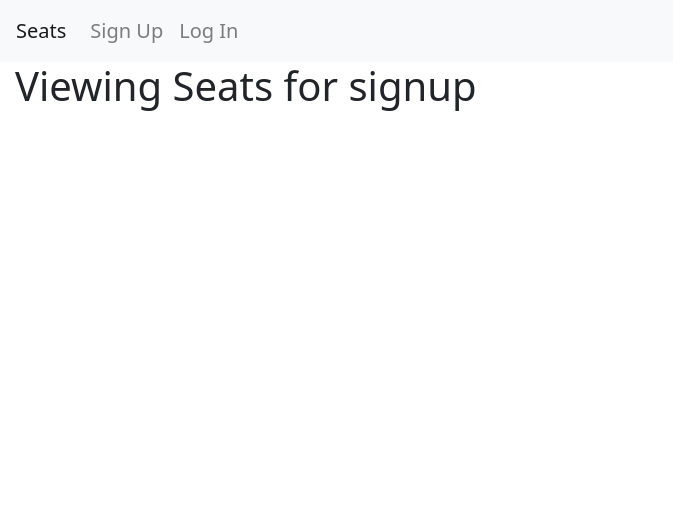
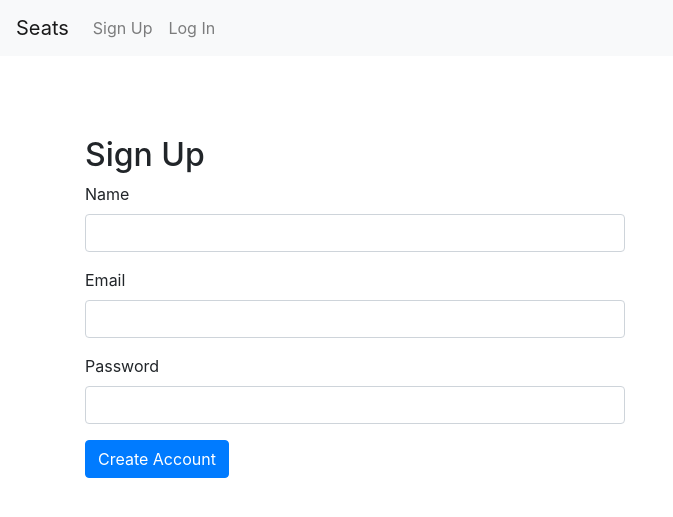
Before and after one commit to woodbridge/seats, a Flask app: page /signup in a window 1280 px wide. Shown: the top 517 px of the page, without its empty margins (0-673 px from the left). Run offline with Flask 2, Linux system fonts and the light colour scheme; parts of the project's set-up code (start-up, migrations or seed data) failed here and were passed over; some libraries are stand-ins or nearby versions.

Commit message:
work on signups

```diff
--- a/server.py
+++ b/server.py
@@ -125,7 +125,18 @@ def index():
   return render_template("index.html", **context)
 
 
-@app.route('/<name>')
+## User Flow
+
+@app.route('/signup')
+def signup_form():
+  return render_template("signup.html")
+
+@app.route('/signup', methods=['POST'])
+def create_account():
+  return 'it worked'
+
+
+@app.route('/library/<name>')
 def view_library(name):
   print(name)
   return render_template("another.html", name=name)
--- a/templates/index.html
+++ b/templates/index.html
@@ -5,7 +5,7 @@
 
 <ul>
   {% for n in data %}
-    <li><a href='/{{ n }}'>{{ n }}</a></li>
+    <li><a href='/library/{{ n }}'>{{ n }}</a></li>
   {% endfor %}
 </ul>
 {% endblock %}
--- a/templates/layout.html
+++ b/templates/layout.html
@@ -10,15 +10,14 @@
 
   <style>
     body {
-      font-size: 15pt;
-      font-family: system-ui;
+
     }
   </style>
 
 </head>
 <body>
   <nav class="navbar navbar-expand-lg navbar-light bg-light">
-    <a class="navbar-brand" href="#">Seats</a>
+    <a class="navbar-brand" href="/">Seats</a>
     <button class="navbar-toggler" type="button" data-toggle="collapse" data-target="#navbarSupportedContent" aria-controls="navbarSupportedContent" aria-expanded="false" aria-label="Toggle navigation">
       <span class="navbar-toggler-icon"></span>
     </button>
@@ -35,7 +34,7 @@
       </ul>
     </div>
   </nav>
-  <div class='container-fluid'>
+  <div class='container'>
 
     {% block content %}{% endblock %}
   </div>
--- /dev/null
+++ b/templates/signup.html
@@ -0,0 +1,31 @@
+{% extends "layout.html" %}
+
+{% block content %}
+
+  <div class='row'>
+    <div class='col-md-6' style='margin-top: 80px;'>
+      <h2>Sign Up</h2>
+
+
+      <form method='post' action='/signup'>
+        <div class='form-group'>
+          <label>Name</label>
+          <input type="email" class="form-control" name='name'/>
+        </div>
+
+        <div class='form-group'>
+          <label>Email</label>
+          <input type="email" class="form-control" name='email'/>
+        </div>
+
+        <div class='form-group'>
+          <label>Password</label>
+          <input type="email" class="form-control" name='email'/>
+        </div>
+
+        <button type="submit" class="btn btn-primary">Create Account</button>
+      </form>
+    </div>
+  </div>
+
+{% endblock %}
```
